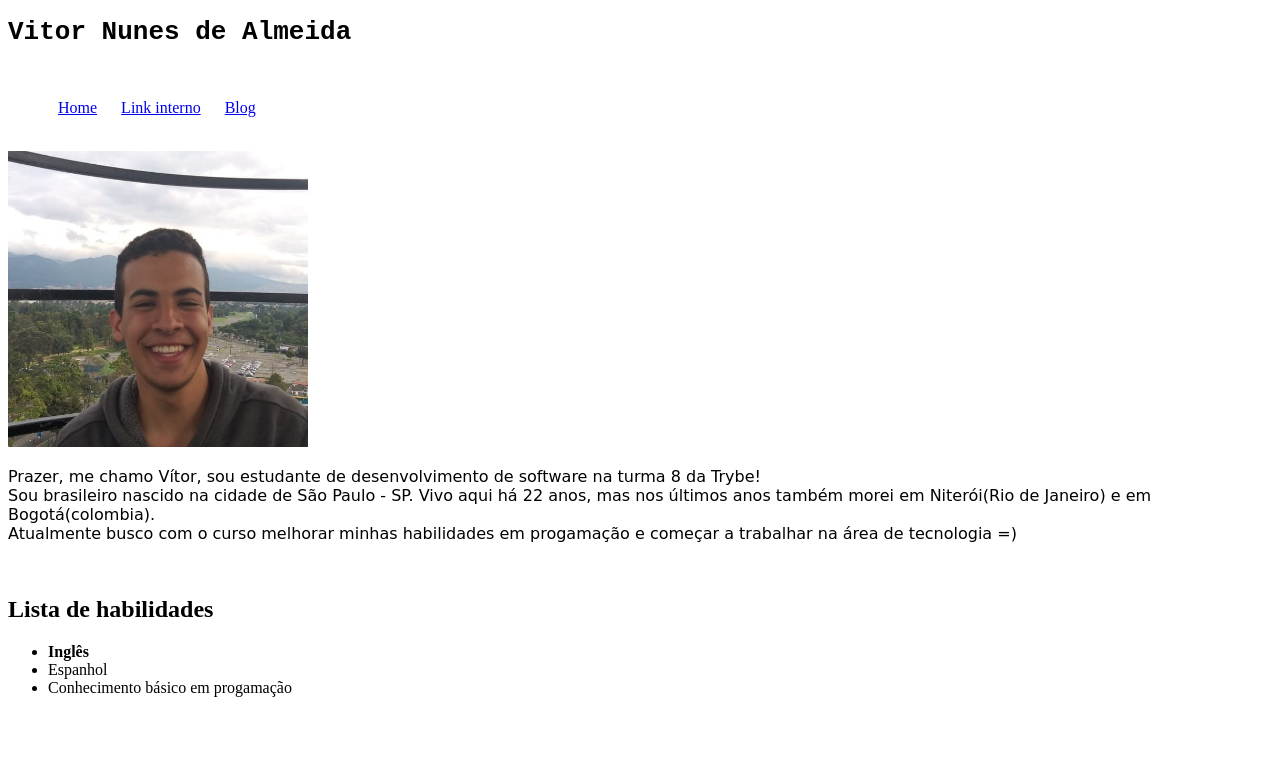
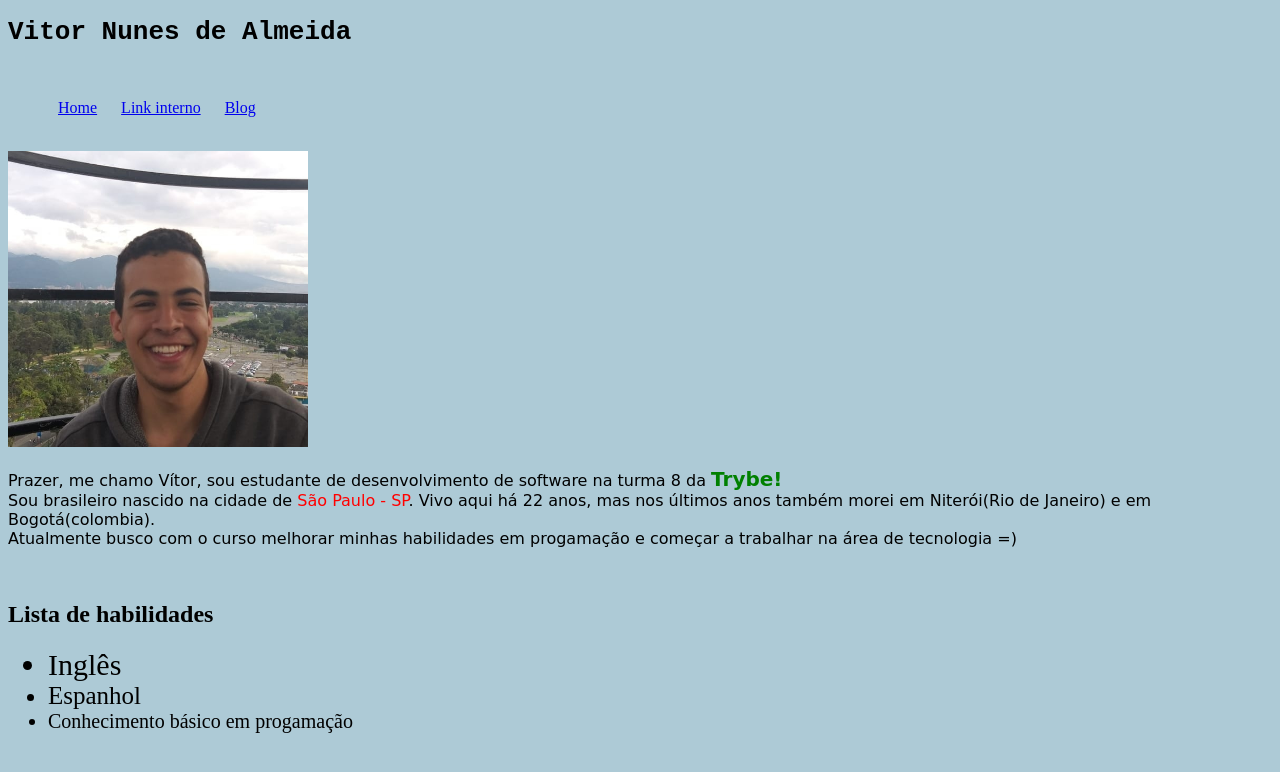
Before and after one commit to VitorN200/portifolio, a plain HTML site: page index.html in a window 1280 px wide. Drawn offline with Linux system fonts and the light colour scheme.

Commit message:
Estilo no texto de lista

```diff
--- a/index.html
+++ b/index.html
@@ -14,6 +14,26 @@
       p{
         font-family: cursive;
       }
+      body{
+        background-color: #ADCAD6;
+      }
+      #trybe-txt{
+        font-size: 20px;
+        font-weight: bold;
+        color: green;
+      }
+      #sp-txt{
+        color: red;
+      }
+      #elem1{
+        font-size: 30px;
+      }
+      #elem2{
+        font-size: 25px;
+      }
+      #elem3{
+        font-size: 20px;
+      }
     </style>
   </head>
   <body>
@@ -27,15 +47,15 @@
         <br>
         <img src="images/vitor.jpg" width="300px" alt="Foto sorrindo">
         </br>
-        <p>Prazer, me chamo Vítor, sou estudante de desenvolvimento de software na turma 8 da Trybe!<br>
-          Sou brasileiro nascido na cidade de São Paulo - SP. Vivo aqui há 22 anos, mas nos últimos anos também morei em Niterói(Rio de Janeiro)
+        <p>Prazer, me chamo Vítor, sou estudante de desenvolvimento de software na turma 8 da <span id="trybe-txt">Trybe!</span><br>
+          Sou brasileiro nascido na cidade de <span id="sp-txt">São Paulo - SP</span>. Vivo aqui há 22 anos, mas nos últimos anos também morei em Niterói(Rio de Janeiro)
           e em Bogotá(colombia).<br>
           Atualmente busco com o curso melhorar minhas habilidades em progamação e começar a trabalhar na área de tecnologia =)</p><br>
         <h2>Lista de habilidades</h2>
             <ul>
-                <li><strong>Inglês</strong></li>
-                <li>Espanhol</li>
-                <li>Conhecimento básico em progamação</li>
+                <li id="elem1">Inglês</li>
+                <li id="elem2">Espanhol</li>
+                <li id="elem3">Conhecimento básico em progamação</li>
             </ul>
         <br>
 
```
